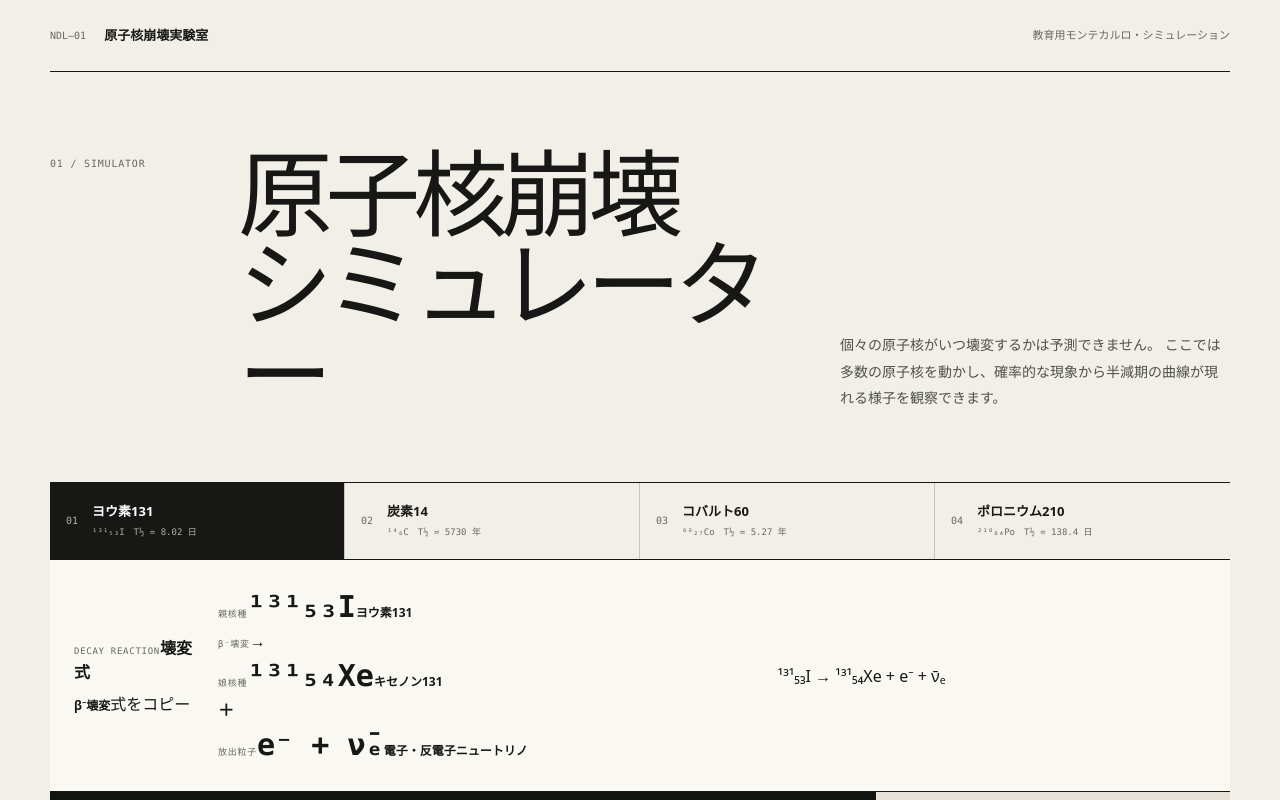
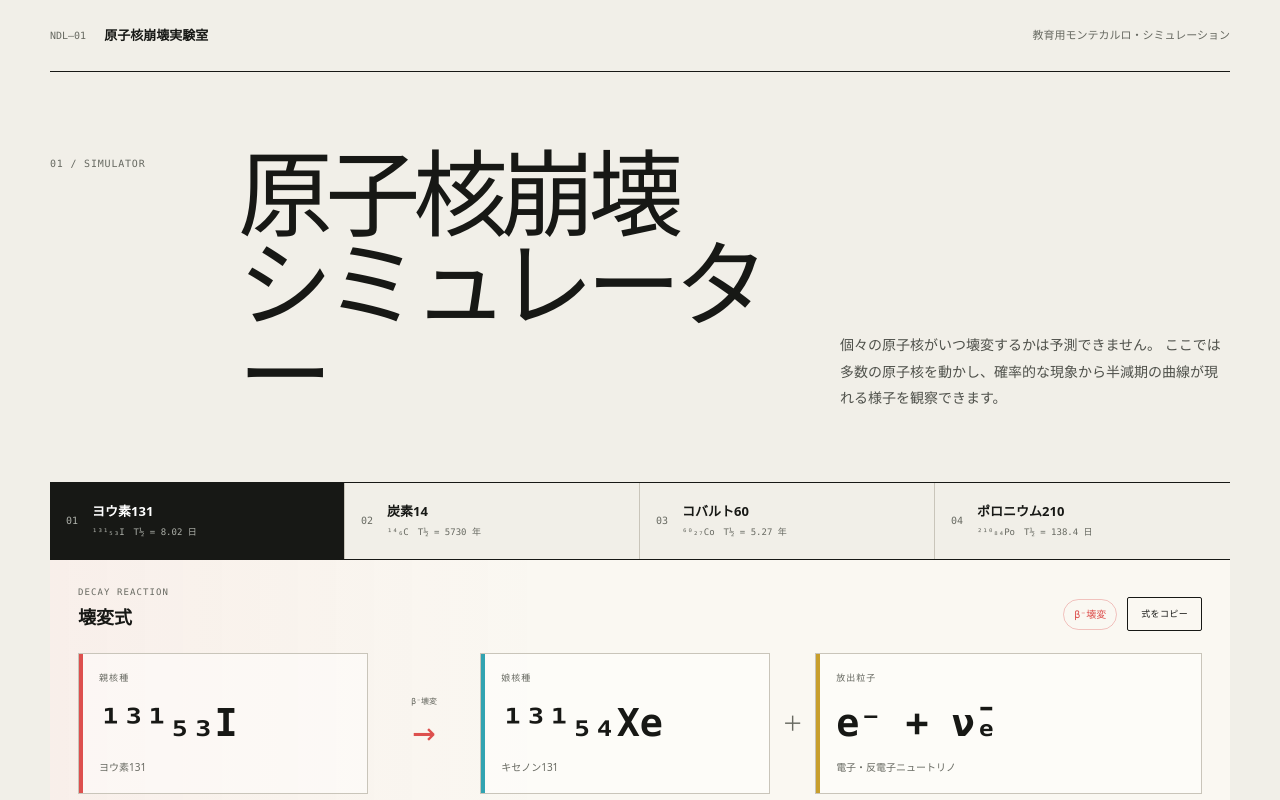
Before and after one commit to shymohn99/nuclear-decay-lab, a Next.js app: page / in a window 1280 px wide. Shown: the top 800 px of the page. Built offline with nearby package versions, Linux system fonts and the light colour scheme.

Commit message:
Polish decay equation layout

```diff
--- a/app/globals.css
+++ b/app/globals.css
@@ -182,60 +182,164 @@ footer {
 
 .equation-panel {
   display: grid;
-  grid-template-columns: 120px minmax(360px, 1fr) minmax(380px, 0.8fr);
-  gap: 24px;
-  align-items: center;
-  min-height: 126px;
-  padding: 24px;
+  gap: 22px;
+  padding: 26px 28px 28px;
   border-bottom: 1px solid var(--ink);
-  background: #faf8f2;
+  background:
+    linear-gradient(90deg, rgba(var(--parent-rgb), 0.05), transparent 42%),
+    #faf8f2;
 }
 
-.equation-panel > div:first-child {
-  display: grid;
-  gap: 8px;
+.equation-heading {
+  display: flex;
+  align-items: flex-end;
+  justify-content: space-between;
+  gap: 20px;
 }
 
-.equation-panel span,
-.equation-panel dt {
+.equation-heading > div:first-child {
+  display: grid;
+  gap: 5px;
+}
+
+.equation-heading span,
+.reaction-species > span {
   color: var(--muted);
   font-family: var(--mono);
   font-size: 9px;
-  letter-spacing: 0.08em;
+  letter-spacing: 0.12em;
 }
 
-.equation-panel small {
-  font-size: 12px;
+.equation-heading strong {
+  font-size: 18px;
   font-weight: 600;
 }
 
-.equation-panel code {
+.equation-heading-actions {
+  display: flex;
+  align-items: center;
+  gap: 10px;
+}
+
+.equation-heading-actions small {
+  padding: 7px 10px;
+  color: rgb(var(--parent-rgb));
+  border: 1px solid rgba(var(--parent-rgb), 0.32);
+  border-radius: 999px;
+  font-family: var(--mono);
+  font-size: 10px;
+}
+
+.equation-heading-actions button,
+.export-button {
+  min-height: 34px;
+  padding: 0 13px;
+  color: var(--ink);
+  border: 1px solid var(--ink);
+  border-radius: 2px;
+  background: transparent;
+  font-family: var(--mono);
+  font-size: 9px;
+  letter-spacing: 0.04em;
+  cursor: pointer;
+  transition: background-color 160ms ease, color 160ms ease;
+}
+
+.equation-heading-actions button:hover,
+.export-button:hover {
+  color: #faf8f2;
+  background: var(--ink);
+}
+
+.equation-heading-actions button:focus-visible,
+.export-button:focus-visible,
+footer a:focus-visible {
+  outline: 2px solid rgb(var(--parent-rgb));
+  outline-offset: 3px;
+}
+
+.decay-flow {
+  display: grid;
+  grid-template-columns: minmax(150px, 0.9fr) 88px minmax(150px, 0.9fr) auto minmax(210px, 1.2fr);
+  align-items: stretch;
+  gap: 12px;
+}
+
+.reaction-species {
+  position: relative;
+  display: grid;
+  min-width: 0;
+  min-height: 116px;
+  align-content: center;
+  gap: 8px;
+  padding: 18px 20px;
+  overflow: hidden;
+  border: 1px solid var(--line);
+  background: rgba(255, 255, 255, 0.44);
+}
+
+.reaction-species::before {
+  position: absolute;
+  inset: 0 auto 0 0;
+  width: 4px;
+  content: "";
+  background: rgb(var(--parent-rgb));
+}
+
+.reaction-daughter::before { background: rgb(var(--daughter-rgb)); }
+.reaction-emission::before { background: #c89f2d; }
+
+.reaction-species code {
   color: var(--ink);
   font-family: var(--mono);
-  font-size: clamp(1.25rem, 2.35vw, 2rem);
+  font-size: clamp(1.55rem, 3vw, 2.5rem);
   font-weight: 600;
   white-space: nowrap;
 }
 
-.equation-panel dl {
-  display: grid;
-  grid-template-columns: repeat(3, 1fr);
-  gap: 12px;
-  margin: 0;
+.reaction-species small {
+  overflow: hidden;
+  color: var(--muted);
+  font-size: 10px;
+  text-overflow: ellipsis;
+  white-space: nowrap;
 }
 
-.equation-panel dl div {
-  min-width: 0;
-  padding-left: 12px;
-  border-left: 1px solid var(--line);
+.reaction-arrow {
+  display: grid;
+  place-content: center;
+  gap: 5px;
+  text-align: center;
 }
 
-.equation-panel dt { margin-bottom: 6px; }
-.equation-panel dd {
-  margin: 0;
-  overflow: hidden;
-  font-size: 11px;
-  text-overflow: ellipsis;
+.reaction-arrow span {
+  color: var(--muted);
+  font-family: var(--mono);
+  font-size: 8px;
+}
+
+.reaction-arrow b {
+  color: rgb(var(--parent-rgb));
+  font-family: var(--mono);
+  font-size: 2.4rem;
+  font-weight: 400;
+  line-height: 1;
+}
+
+.reaction-plus {
+  display: grid;
+  place-items: center;
+  color: var(--muted);
+  font-size: 1.3rem;
+  font-weight: 400;
+}
+
+.equation-plain {
+  margin: -6px 0 0;
+  color: var(--muted);
+  font-family: var(--mono);
+  font-size: 9px;
+  letter-spacing: 0.04em;
 }
 
 .simulator-grid {
@@ -647,6 +751,19 @@ footer {
 
 footer p { margin: 0; }
 
+footer nav {
+  display: flex;
+  align-items: center;
+  gap: 16px;
+}
+
+footer a {
+  color: var(--ink);
+  text-underline-offset: 4px;
+}
+
+footer a:hover { color: rgb(var(--parent-rgb)); }
+
 @media (max-width: 980px) {
   .hero-copy {
     grid-template-columns: 100px 1fr;
@@ -657,12 +774,14 @@ footer p { margin: 0; }
     max-width: 620px;
   }
 
-  .equation-panel {
-    grid-template-columns: 100px 1fr;
+  .decay-flow {
+    grid-template-columns: minmax(140px, 1fr) 72px minmax(140px, 1fr);
   }
 
-  .equation-panel dl {
-    grid-column: 2;
+  .reaction-plus { display: none; }
+  .reaction-emission {
+    grid-column: 1 / -1;
+    min-height: 92px;
   }
 
   .simulator-grid { grid-template-columns: 1fr; }
@@ -703,23 +822,30 @@ footer p { margin: 0; }
   .preset-rail button:nth-child(-n + 2) { border-bottom: 1px solid var(--line); }
 
   .equation-panel {
-    display: block;
     padding: 20px 16px;
   }
 
-  .equation-panel > div:first-child {
-    display: flex;
+  .equation-heading {
+    align-items: flex-start;
+    flex-direction: column;
+  }
+
+  .equation-heading-actions {
+    width: 100%;
     justify-content: space-between;
   }
 
-  .equation-panel code {
-    display: block;
-    margin: 22px 0;
-    overflow-x: auto;
-    font-size: clamp(1.1rem, 5.2vw, 1.55rem);
+  .decay-flow {
+    grid-template-columns: 1fr;
+    gap: 10px;
   }
 
-  .equation-panel dl { grid-template-columns: 1fr; }
+  .reaction-species { min-height: 98px; }
+  .reaction-arrow { min-height: 52px; }
+  .reaction-arrow b { transform: rotate(90deg); }
+  .reaction-daughter,
+  .reaction-emission { grid-column: 1; }
+  .reaction-plus { display: none; }
 
   .particle-field,
   .particle-svg { min-height: 440px; }
@@ -739,7 +865,10 @@ footer p { margin: 0; }
   .stats-grid article:last-child { border-bottom: 0; }
   .chart-panel { padding: 18px 8px 8px; }
   .chart-meta strong { width: 100%; margin-left: 0; }
-  footer { align-items: flex-start; flex-direction: column; }
+  footer {
+    align-items: flex-start;
+    flex-direction: column;
+  }
 }
 
 @media (max-width: 430px) {
```
